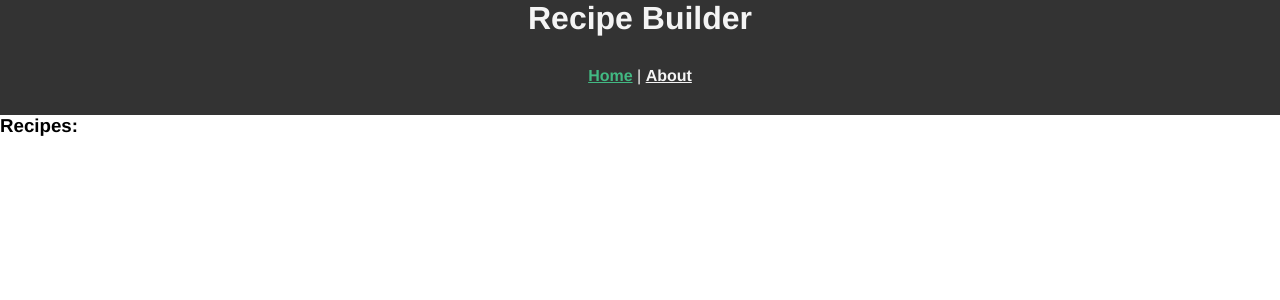
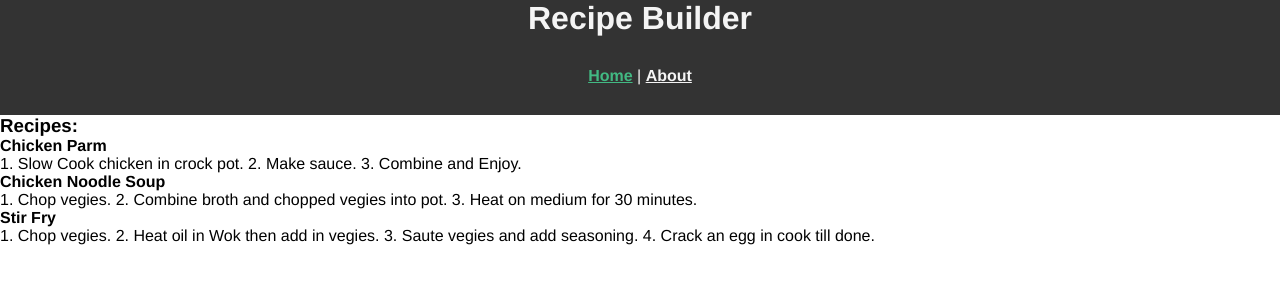
Before and after one commit to hborrelli1/recipe-builder, a Vue app: page / in a window 1280 px wide. Shown: the top 300 px of the page. Built offline with nearby package versions, Linux system fonts and the light colour scheme.

Commit message:
Add RecipeItem component. Display recipes on page.

```diff
--- /dev/null
+++ b/src/components/RecipeItem.vue
@@ -0,0 +1,17 @@
+<template>
+  <div>
+    <h4>{{ recipe.title }}</h4>
+    <p>{{ recipe.instructions }}</p>
+  </div>
+</template>
+
+<script>
+  export default {
+    name: 'RecipeItem',
+    props: ['recipe']
+  }
+</script>
+
+<style scoped>
+
+</style>
--- a/src/components/Recipes.vue
+++ b/src/components/Recipes.vue
@@ -8,13 +8,21 @@
       v-for='recipe in recipes'
       v-bind:key='recipe.id'
     >
+      <RecipeItem
+        v-bind:recipe='recipe'
+      />
     </div>
   </section>
 </template>
 
 <script>
+  import RecipeItem from './RecipeItem'
+
   export default {
     name: 'Recipes',
+    components: {
+      RecipeItem
+    },
     props: ['recipes']
   }
 </script>
```
